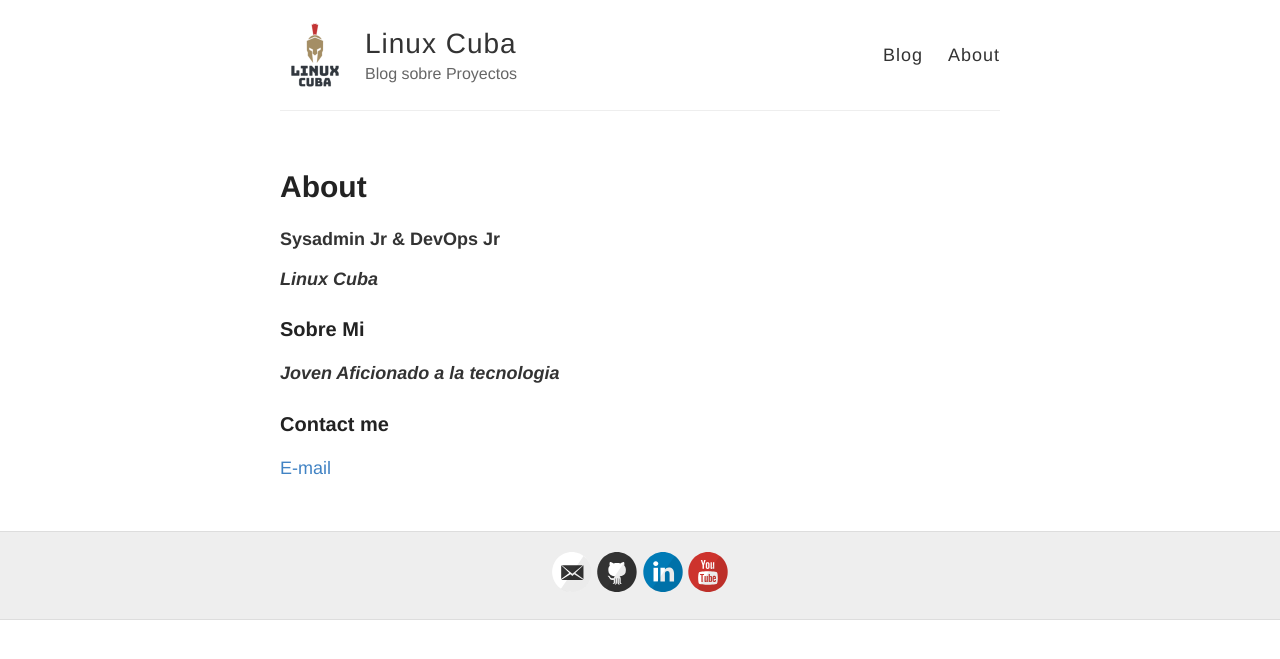
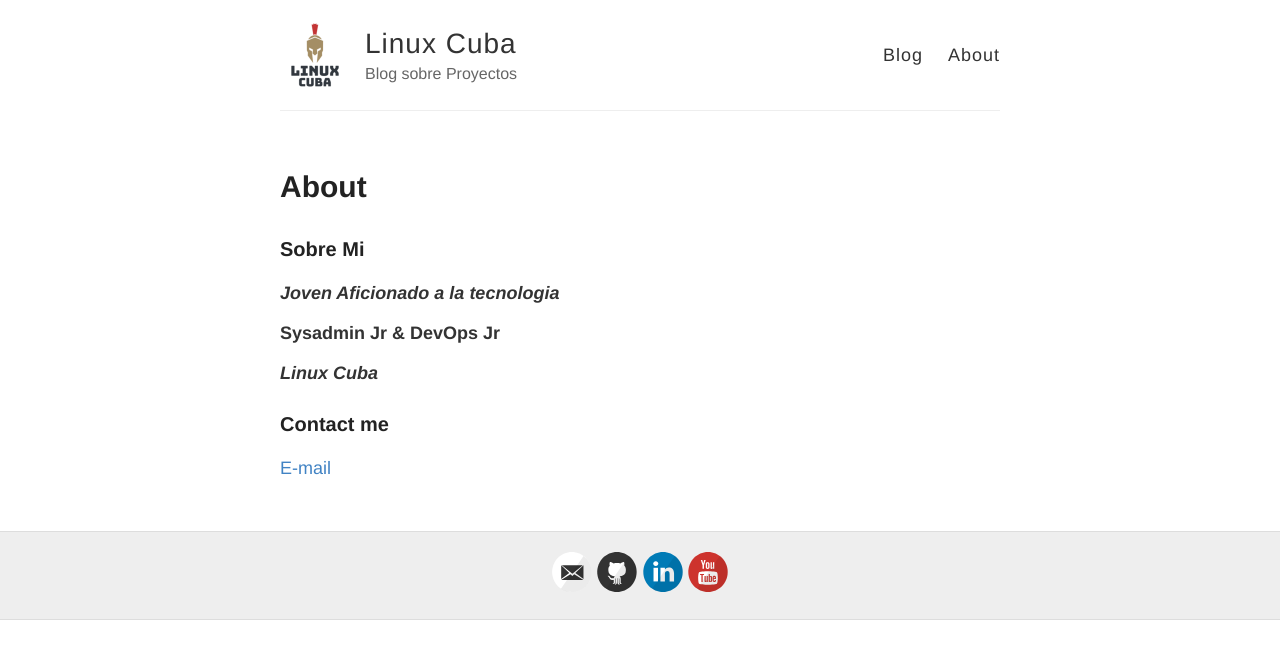
Before and after one commit to Lucho00Cuba/lucho00cuba.github.io, a Jekyll site: the page built from about.md, in a window 1280 px wide. Shown: the top 659 px of the page. Built offline with Jekyll 4.4.1, drawn with Linux system fonts in a browser that asks for light colours.

Commit message:
Release v1.5.2

```diff
--- a/about.md
+++ b/about.md
@@ -4,14 +4,14 @@ title: About
 permalink: /about/
 ---
 
+### Sobre Mi
+
+**_Joven Aficionado a la tecnologia_**
+
 **Sysadmin Jr & DevOps Jr**
 
 **_Linux Cuba_**
 
-### Sobre Mi
-
-**_Joven Aficionado a la tecnologia_**
-
 ### Contact me
 
 [E-mail](mailto:lomv0209@gmail.com)
```
